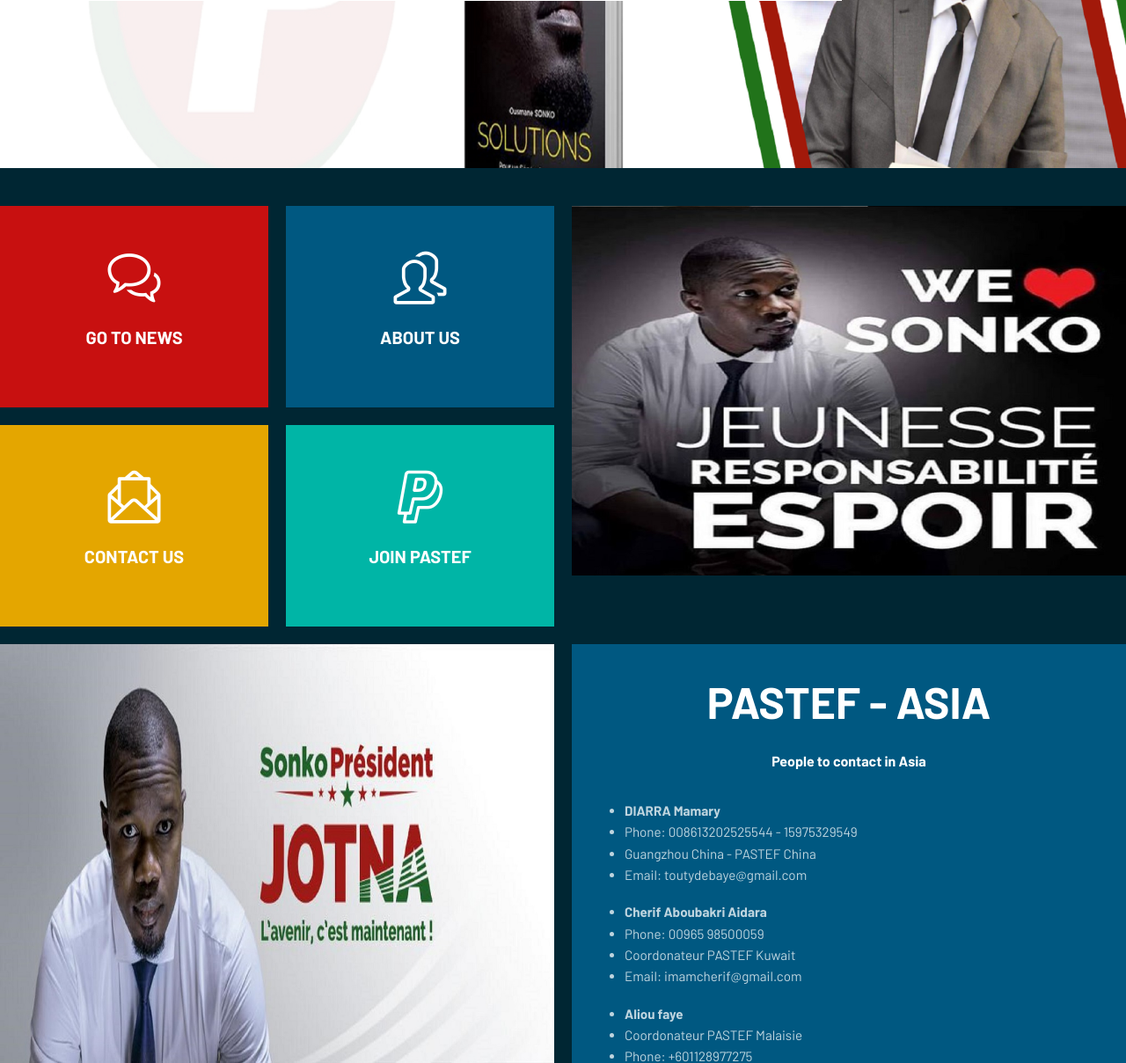
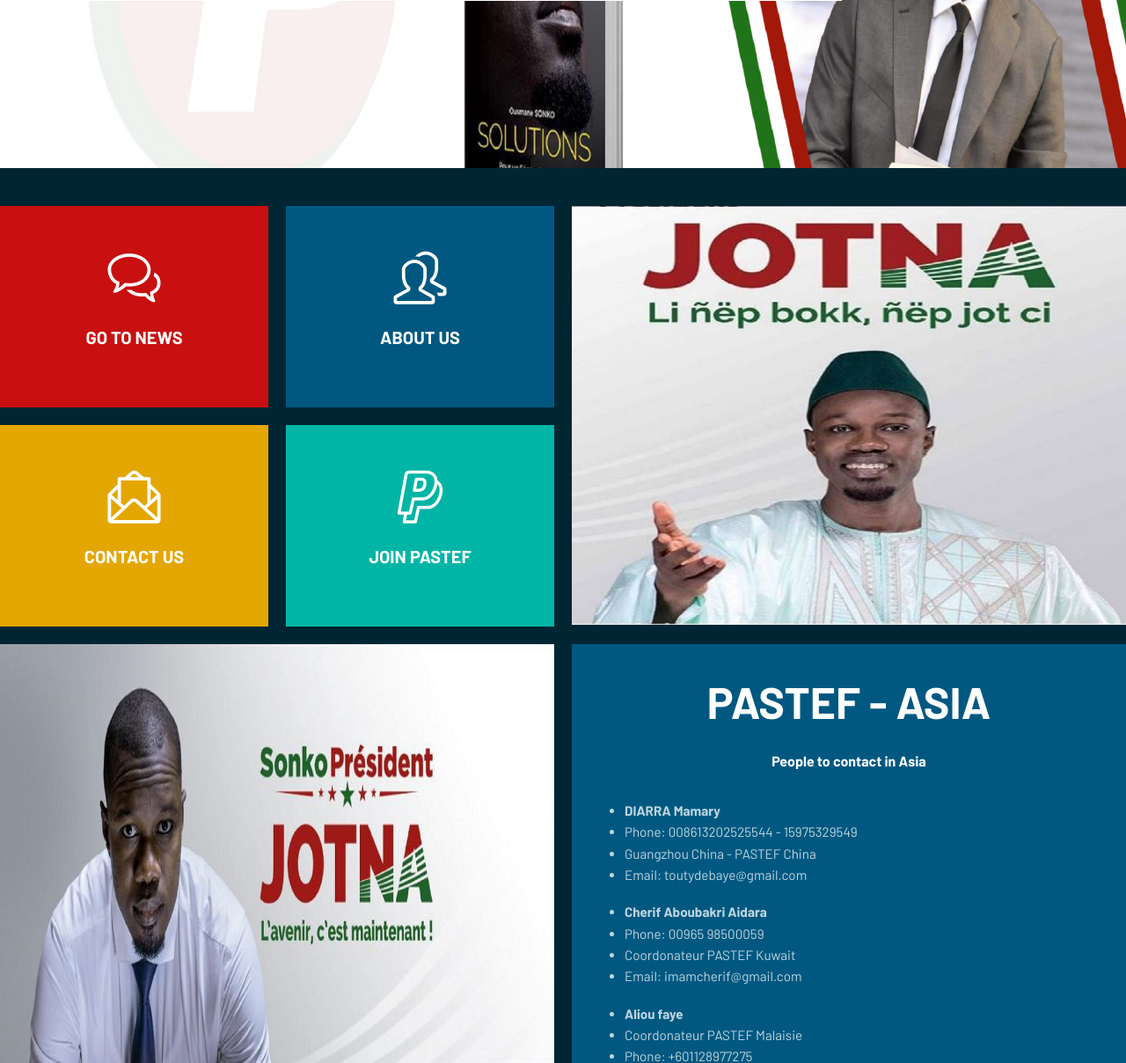
Before and after one commit to mohamedndiayedev/pastef-asia, a PHP site: page / in a window 1280 px wide. Shown: the part 573-1781 px from the top of the page at 88% size. Run offline with PHP 8.4, Linux system fonts and the light colour scheme; some web fonts are replaced.

Commit message:
Update index.php

```diff
--- a/index.php
+++ b/index.php
@@ -59,7 +59,7 @@
           </a>
 
           <!-- Image-->
-          <img class="m-12 l-6 l-row-2 margin-bottom" src="img/img04.jpg">
+          <img class="m-12 l-6 l-row-2 margin-bottom" src="img/maxis.JPG">
 
           <a href="contact.html" class="s-12 m-6 l-3 padding-2x vertical-center margin-bottom background-orange">
             <i class="icon-sli-envelope-letter text-size-60 text-white center margin-bottom-15"></i>
```
